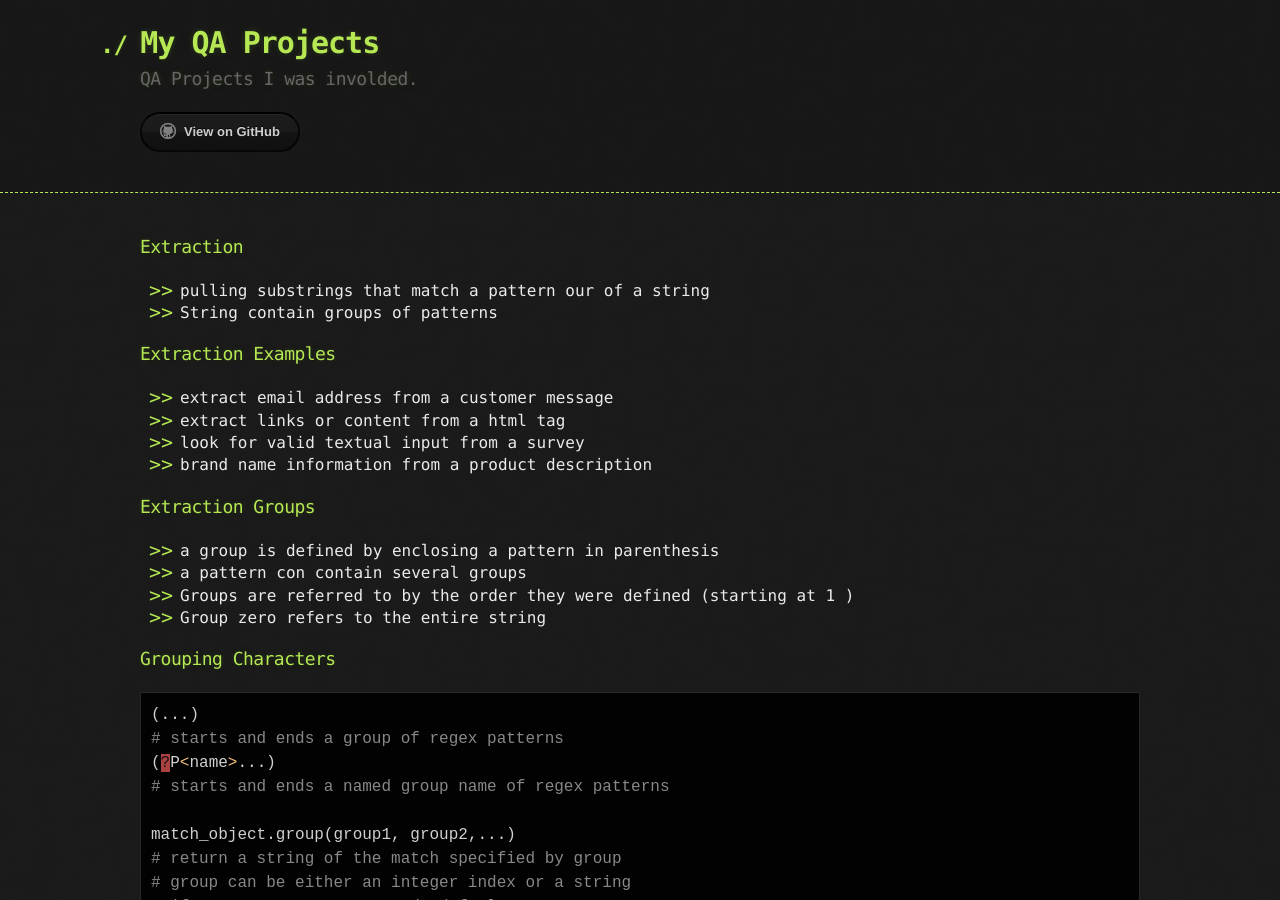
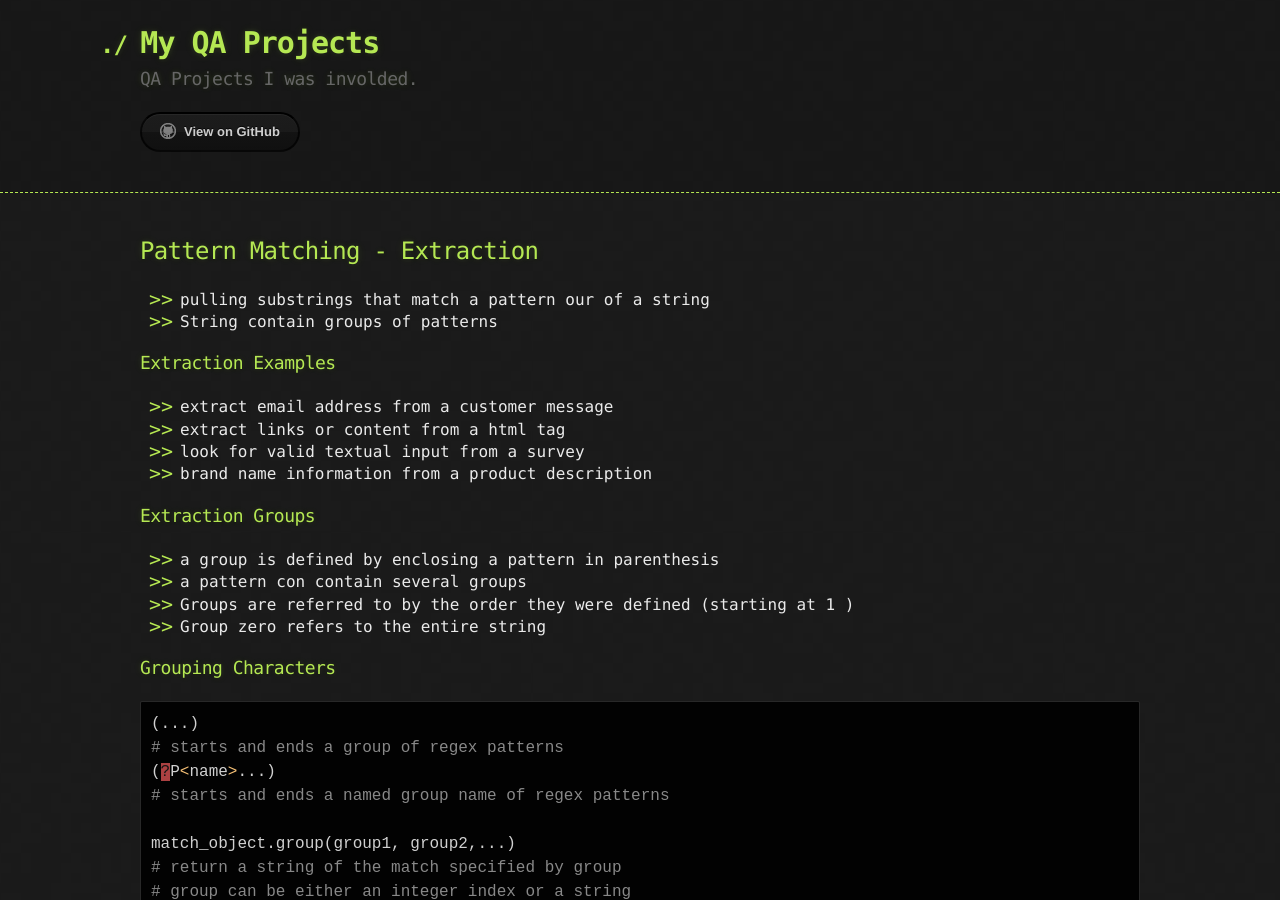
Before and after one commit to sciustechnologia/sciustechnologia.github.io, a Jekyll site: the page built from python/09_regularExpressions/0905.md, in a window 1280 px wide and 900 px high. Built offline with Jekyll 4.4.1, drawn with Linux system fonts in a browser that asks for light colours.

Commit message:
Update 0905.md

```diff
--- a/python/09_regularExpressions/0905.md
+++ b/python/09_regularExpressions/0905.md
@@ -3,7 +3,7 @@ title: Python - Pattern Matching - Extraction
 layout: default
 ---
 
-### Extraction
+## Pattern Matching - Extraction
 
 * pulling substrings that match a pattern our of a string
 * String contain groups of patterns
```
